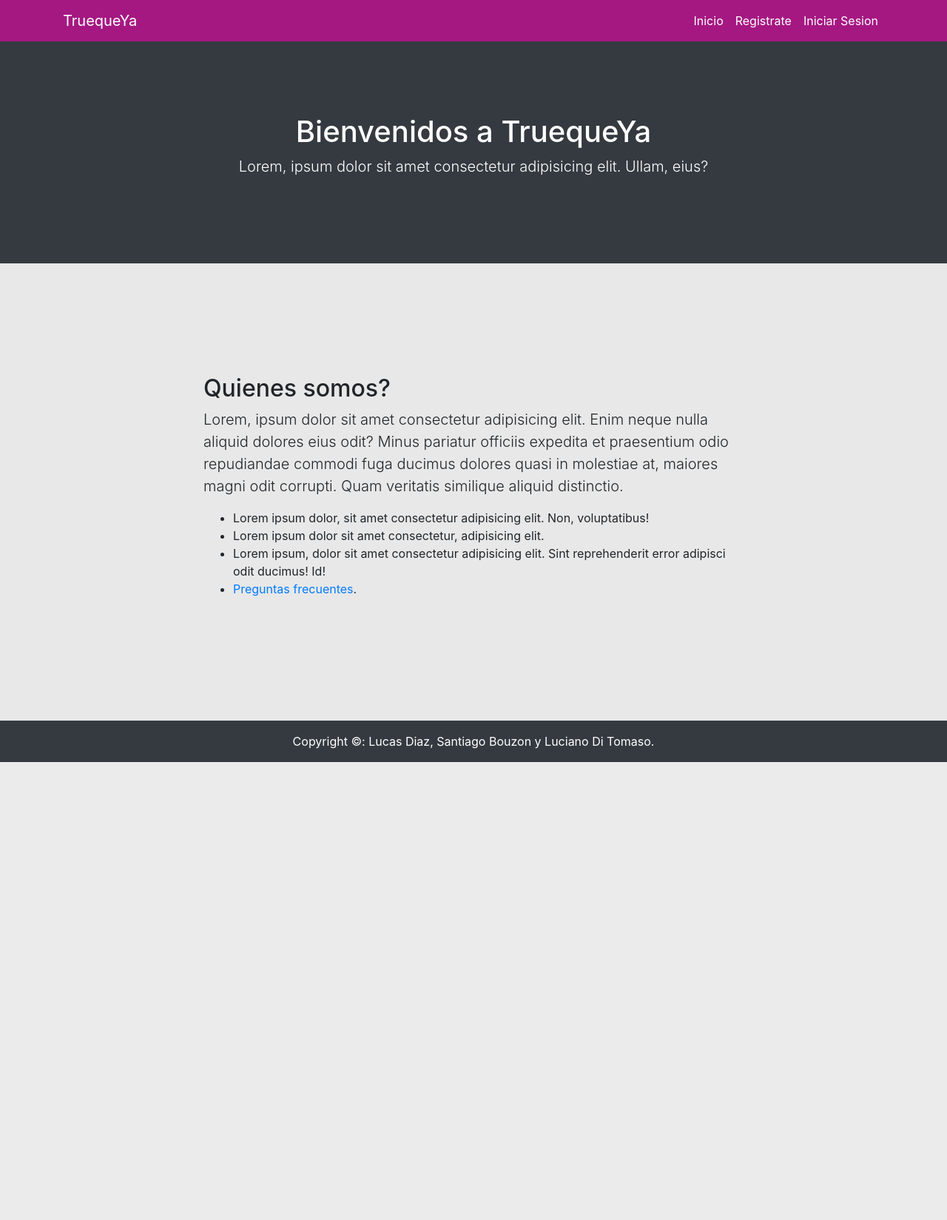
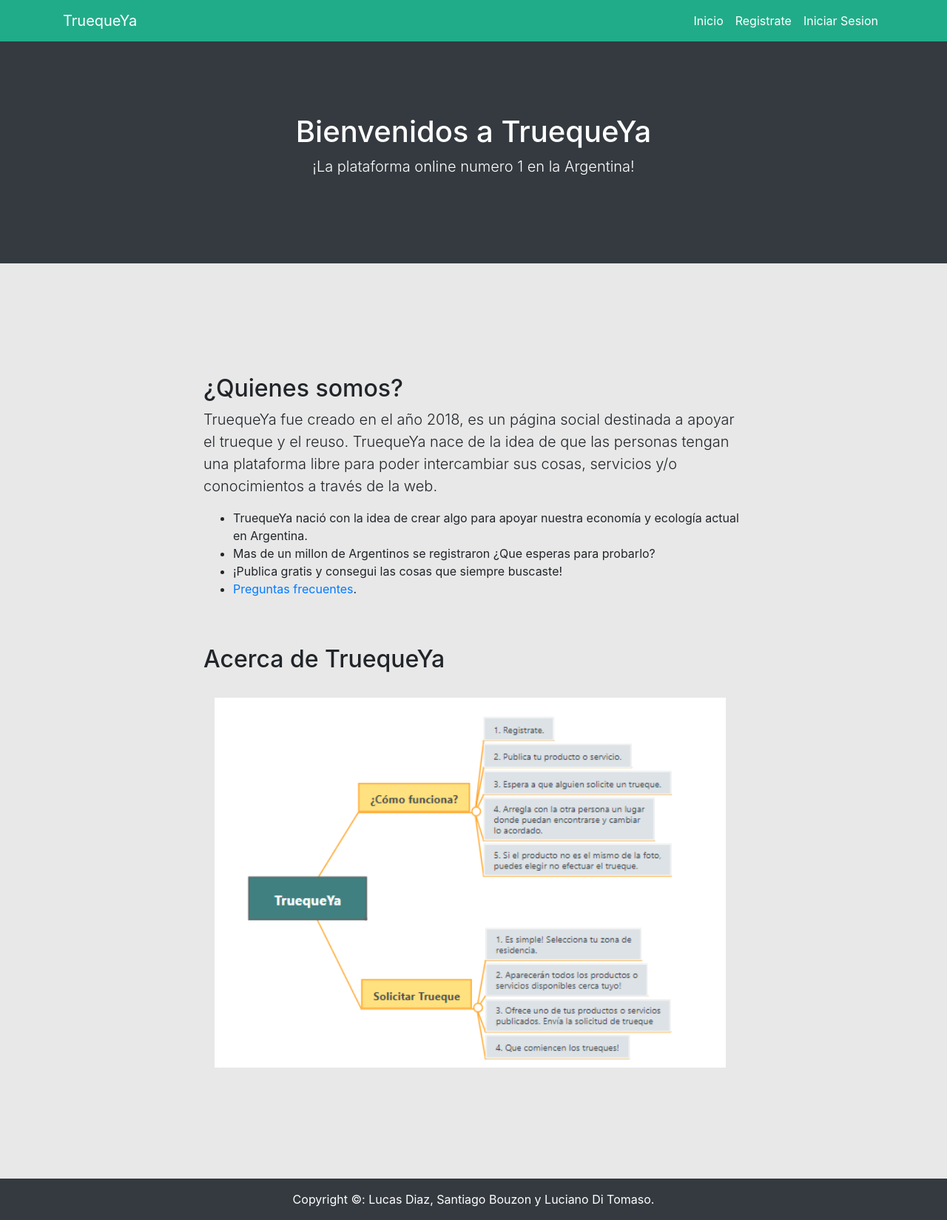
Before and after one commit to dtlucho/proyecto-trueque, a PHP site: page / in a window 1280 px wide. Shown: the whole page at 74% size. Before the commit the page ends 1030 px from the top, so only its background shows below. Run offline with PHP 8.4, Linux system fonts and the light colour scheme.

Commit message:
Menu nuevo mocho

```diff
--- a/proyecto-integrador/css/styles.css
+++ b/proyecto-integrador/css/styles.css
@@ -7,7 +7,7 @@ padding: 150px 0;
 }
 
 .bg-purple {
-    background-color: rgba(165, 24, 130, 1);
+    background-color: #21ac89;
 }
 
 .font-white {
--- a/proyecto-integrador/index.html
+++ b/proyecto-integrador/index.html
@@ -38,30 +38,36 @@
     <header class="bg-dark text-white">
             <div class="container text-center">
                 <h1>Bienvenidos a TruequeYa</h1>
-                <p class="lead">Lorem, ipsum dolor sit amet consectetur adipisicing elit. Ullam, eius?</p>
+                <p class="lead">¡La plataforma online numero 1 en la Argentina!</p>
             </div>
     </header>
-
 
     <!-- Cuerpo principal -->
     <section class="bg-home">
         <div class="container">
             <div class="row">
                 <div class="col-lg-8 mx-auto">
-                    <h2>Quienes somos?</h2>
-                    <p class="lead">Lorem, ipsum dolor sit amet consectetur adipisicing elit. Enim neque nulla aliquid dolores eius odit? Minus pariatur officiis expedita et praesentium odio repudiandae commodi fuga ducimus dolores quasi in molestiae at, maiores magni odit corrupti. Quam veritatis similique aliquid distinctio.</p>
+                    <h2>¿Quienes somos?</h2>
+                    <p class="lead">TruequeYa fue creado en el año 2018, es un página social destinada a apoyar el trueque y el reuso. TruequeYa nace de la idea de que las personas tengan una plataforma libre para poder intercambiar sus cosas, servicios y/o conocimientos a través de la web.  </p>
                     <ul>
-                        <li>Lorem ipsum dolor, sit amet consectetur adipisicing elit. Non, voluptatibus!</li>
-                        <li>Lorem ipsum dolor sit amet consectetur, adipisicing elit.</li>
-                        <li>Lorem ipsum, dolor sit amet consectetur adipisicing elit. Sint reprehenderit error adipisci odit ducimus! Id!</li>
+                        <li>TruequeYa nació con la idea de crear algo para apoyar nuestra economía y ecología actual en Argentina.</li>
+                        <li>Mas de un millon de Argentinos se registraron ¿Que esperas para probarlo?</li>
+                        <li>¡Publica gratis y consegui las cosas que siempre buscaste!</li>
                         <li><a href="faqs.html">Preguntas frecuentes</a>.</li>
                     </ul>
+
+<br>
+<br>
+
+                    <h2>Acerca de TruequeYa</h2>
+                    <br>
+                    <div class="col-12">
+                    <img src="images/trueque.png" width:"500px" height="500px">
+                    </div>
                 </div>
             </div>
         </div>
-    </section>
-
-
+</section>
     <!-- Footer -->
     <footer class="py-3 bg-dark">
         <div class="container">
```
Also changed, not shown: proyecto-integrador/images/trueque.png (added).
